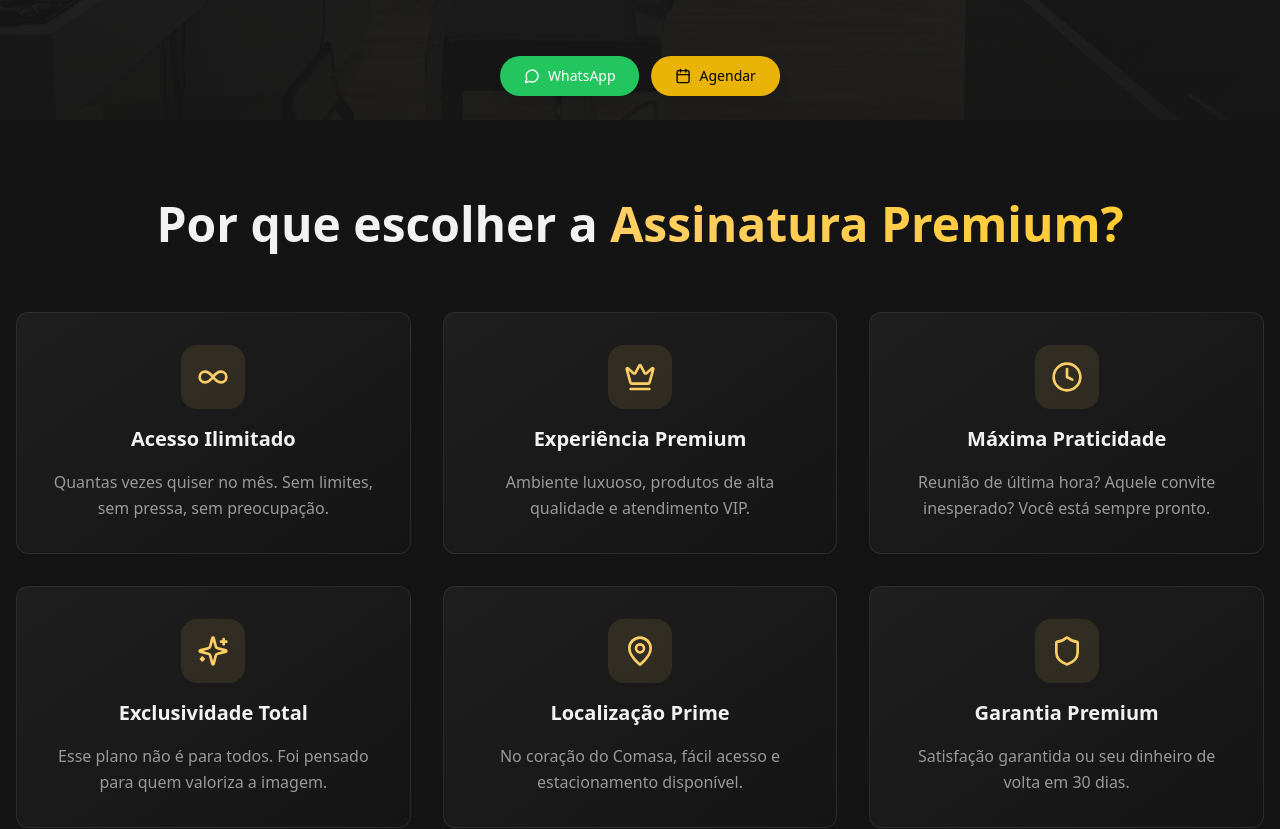
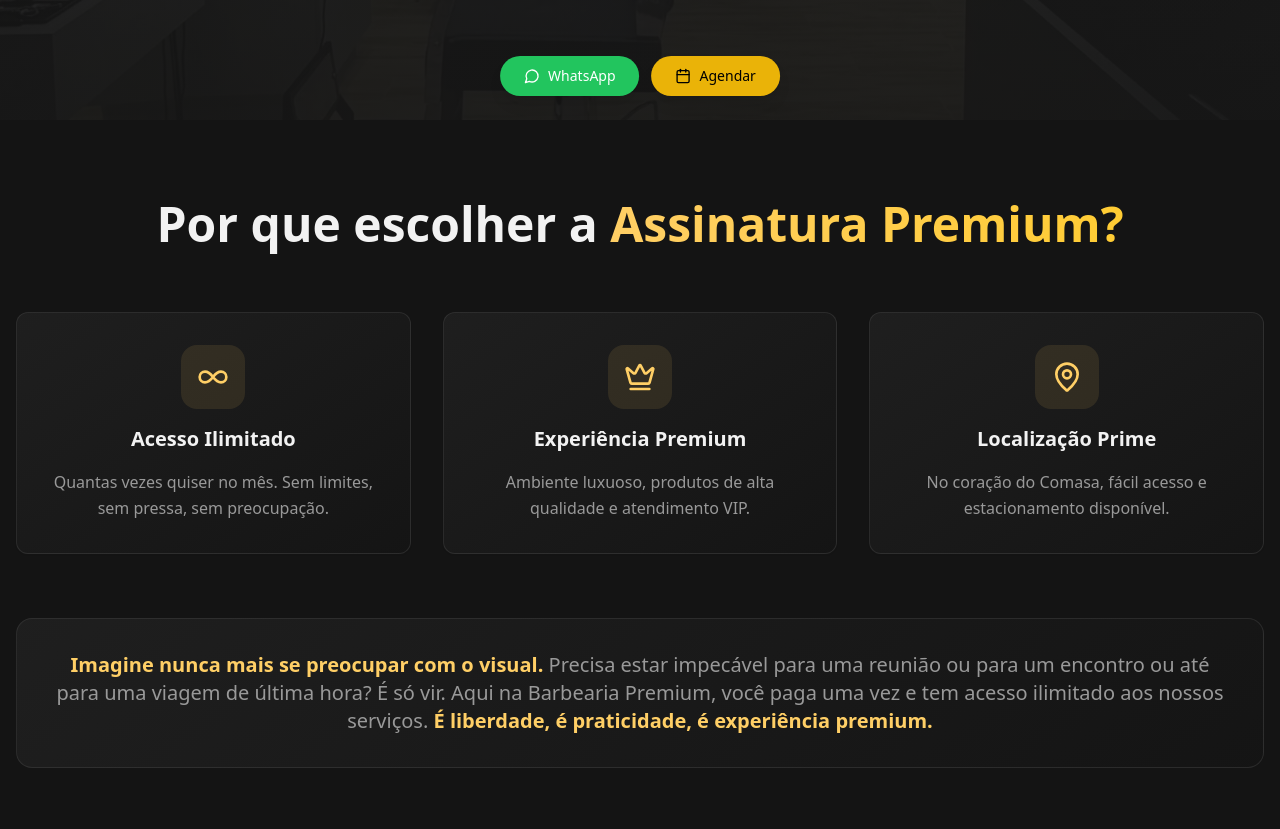
Before and after one commit to GaaspaaRn/corte-prime-flix, a React (Vite) app: page /assinatura in a window 1280 px wide. Shown: the part 680-1509 px from the top of the page. Built offline with nearby package versions, Linux system fonts and the light colour scheme.

Commit message:
Update AssinaturaBeneficios.tsx

```diff
--- a/src/components/assinatura/AssinaturaBeneficios.tsx
+++ b/src/components/assinatura/AssinaturaBeneficios.tsx
@@ -1,32 +1,28 @@
 import { Card } from "@/components/ui/card";
-import { Clock, Crown, Sparkles, Infinity, MapPin, Shield } from "lucide-react";
+import { Crown, Infinity, MapPin } from "lucide-react"; // Removidos os ícones que não são mais usados
+
 const AssinaturaBeneficios = () => {
-  const beneficios = [{
+  // Array de benefícios atualizado, com os itens removidos
+  const beneficios = [
+    {
       icon: Infinity,
       title: "Acesso Ilimitado",
       description: "Quantas vezes quiser no mês. Sem limites, sem pressa, sem preocupação."
-  }, {
+    },
+    {
       icon: Crown,
       title: "Experiência Premium",
       description: "Ambiente luxuoso, produtos de alta qualidade e atendimento VIP."
-  }, {
-    icon: Clock,
-    title: "Máxima Praticidade",
-    description: "Reunião de última hora? Aquele convite inesperado? Você está sempre pronto."
-  }, {
-    icon: Sparkles,
-    title: "Exclusividade Total",
-    description: "Esse plano não é para todos. Foi pensado para quem valoriza a imagem."
-  }, {
+    },
+    {
       icon: MapPin,
       title: "Localização Prime",
       description: "No coração do Comasa, fácil acesso e estacionamento disponível."
-  }, {
-    icon: Shield,
-    title: "Garantia Premium",
-    description: "Satisfação garantida ou seu dinheiro de volta em 30 dias."
-  }];
-  return <section className="py-20 px-4 bg-background">
+    }
+  ];
+
+  return (
+    <section className="py-20 px-4 bg-background">
       <div className="max-w-7xl mx-auto">
         {/* Header */}
         <div className="text-center mb-16 animate-fade-in-up">
@@ -34,14 +30,16 @@ const AssinaturaBeneficios = () => {
             Por que escolher a
             <span className="bg-gradient-accent bg-clip-text text-transparent"> Assinatura Premium?</span>
           </h2>
-
         </div>
 
         {/* Benefits Grid */}
         <div className="grid grid-cols-1 md:grid-cols-2 lg:grid-cols-3 gap-8">
-          {beneficios.map((beneficio, index) => <Card key={index} className="p-8 bg-gradient-card border-border/50 hover:border-primary/30 transition-all duration-300 hover:shadow-glow/20 animate-fade-in-up group" style={{
-          animationDelay: `${index * 0.1}s`
-        }}>
+          {beneficios.map((beneficio, index) => (
+            <Card
+              key={index}
+              className="p-8 bg-gradient-card border-border/50 hover:border-primary/30 transition-all duration-300 hover:shadow-glow/20 animate-fade-in-up group"
+              style={{ animationDelay: `${index * 0.1}s` }}
+            >
               <div className="flex flex-col items-center text-center space-y-4">
                 <div className="p-4 rounded-2xl bg-primary/10 group-hover:bg-primary/20 transition-colors duration-300">
                   <beneficio.icon className="h-8 w-8 text-primary" />
@@ -49,7 +47,8 @@ const AssinaturaBeneficios = () => {
                 <h3 className="text-xl font-bold text-foreground">{beneficio.title}</h3>
                 <p className="text-muted-foreground leading-relaxed">{beneficio.description}</p>
               </div>
-            </Card>)}
+            </Card>
+          ))}
         </div>
 
         {/* Call to Action Text */}
@@ -60,6 +59,8 @@ const AssinaturaBeneficios = () => {
           </p>
         </div>
       </div>
-    </section>;
+    </section>
+  );
 };
+
 export default AssinaturaBeneficios;
```
Lines whose indentation alone changed are shown as unchanged.
